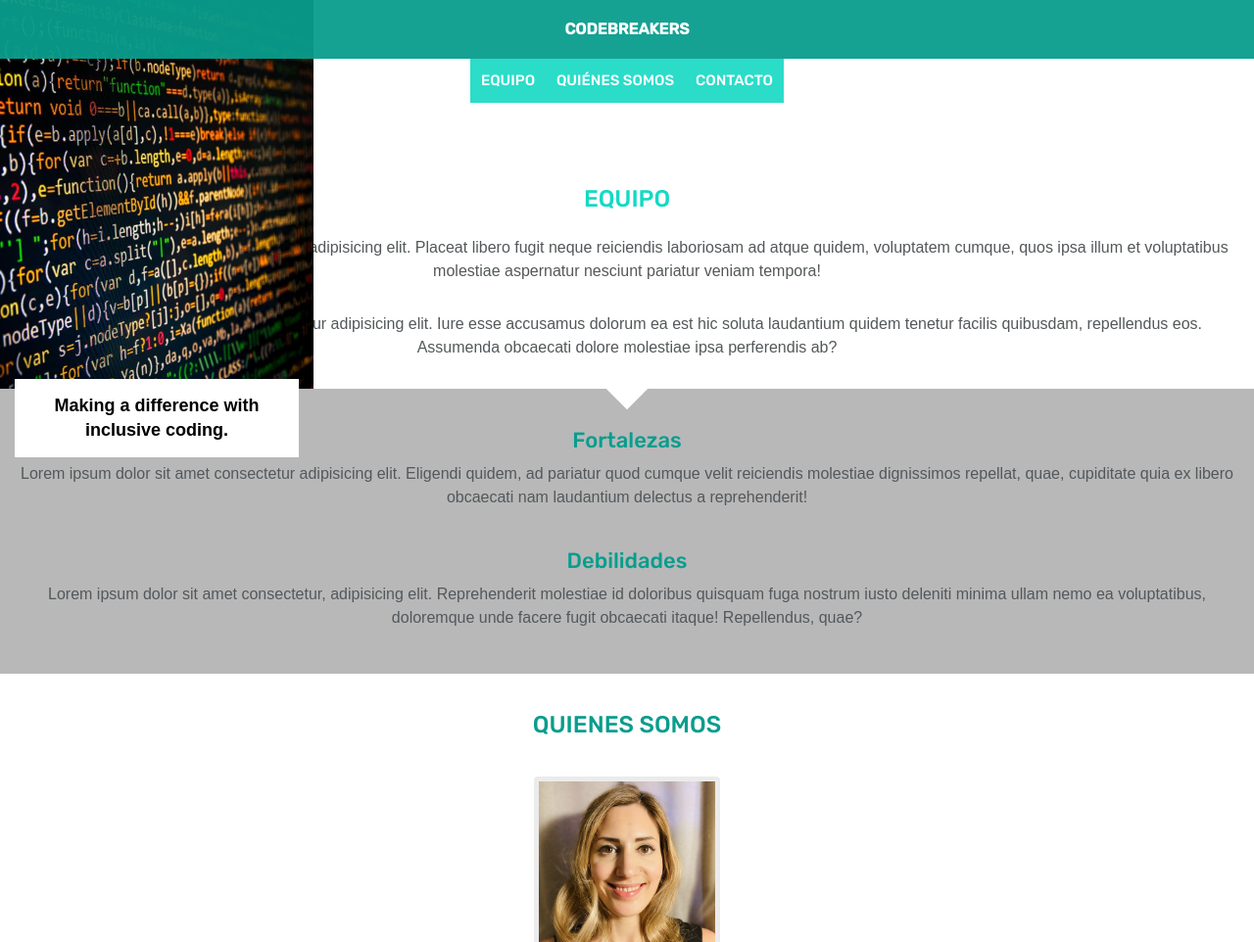
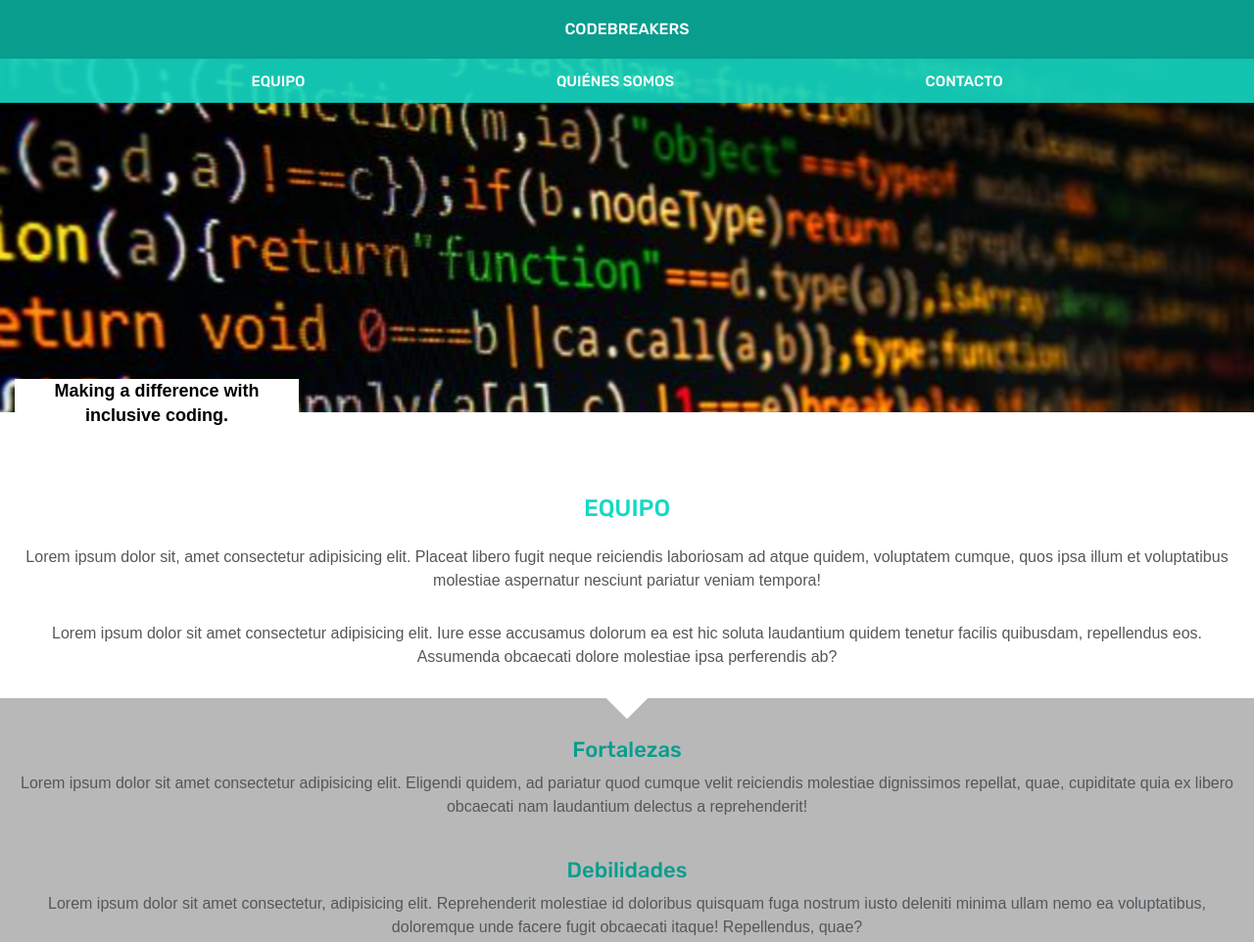
Before and after one commit to Adalab/project-promo-p-module-1-team-9, a plain HTML site: page index.html in a window 1280 px wide. Shown: the top 962 px of the page at 98% size. Drawn offline with Linux system fonts and the light colour scheme.

Commit message:
1 Sprint review

```diff
--- a/index.html
+++ b/index.html
@@ -1,5 +1,6 @@
 <!DOCTYPE html>
 <html lang="es">
+
 <head>
   <meta charset="UTF-8" />
   <meta http-equiv="X-UA-Compatible" content="IE=edge" />
@@ -8,14 +9,10 @@
   <!-- Tipografía -->
   <link
     href="https://fonts.googleapis.com/css2?family=Open+Sans:wght@400;600&amp;family=Rubik:wght@500&amp;display=swap"
-      rel="stylesheet"
-    />
+    rel="stylesheet" />
 
   <!-- Font Awesome -->
-    <script
-      src="https://kit.fontawesome.com/016f8587a2.js"
-      crossorigin="anonymous"
-    ></script>
+  <script src="https://kit.fontawesome.com/016f8587a2.js" crossorigin="anonymous"></script>
 
   <!-- CSS -->
   <link rel="stylesheet" href="./styles/normalize.css" />
@@ -23,11 +20,11 @@
 
   <title>Document</title>
 </head>
+
 <body>
   <!--HEADER START///////////////////////////////////-->
   <header class="header">
-      <!--CONTAINER START///////////////////////////////////-->
-      <div class="container">
+
     <h1 class="title">CODEBREAKERS</h1>
     <nav>
       <ul class="links">
@@ -36,22 +33,12 @@
         <li class="contact">CONTACTO</li>
       </ul>
     </nav>
-      </div>
-      <!--CONTAINER END ///////////////////////////////////-->
-      <!--HERO START//////////////////////////////////-->
-
-      <hero class="hero">
-        <img
-          class="image-hero"
-          src="./images/coding.png"
-          alt="imagen-codigo-destrozado"
-        />
 
     <div class="container-motto">
       <p class="motto">Making a difference with inclusive coding.</p>
     </div>
-      </hero>
 
+  </header>
 
   <main class="main">
     <section class="main-team">
@@ -180,6 +167,18 @@
         </div>
       </article>
     </section>
+
   </main>
+  <!--Footer /////////////////////////////////////-->
+  <footer class=footer>
+    <div class="group-name-footer">Codebreakers © 2022 </div>
+    <nav class="footer-links">
+      <a class="footer-link">Equipo</a>
+      <a class="footer-link">Quiénes somos</a>
+      <a class="footer-link">Contacto</a>
+    </nav>
+    <img class="footer-logo" src="./images/logo-adalab.png" alt="Logo Adalab">
+  </footer>
 </body>
+
 </html>
--- a/styles/main.css
+++ b/styles/main.css
@@ -9,6 +9,7 @@
 
   /** Colores **/
   --aqua: #14d9c4;
+  --aqua09: rgba(20, 217, 196, 0.9);
   --blueGreen: #099d8d;
   --black: #000;
   --blackParagraph: #54585a;
@@ -31,103 +32,65 @@
 }
 
 .header {
-  height: 421px;
-  display: flex;
-  flex-direction: column;
-  position: sticky;
-  z-index: 5;
-}
-
-.container {
-  display: flex;
-  flex-direction: row;
-  align-items: center;
-  justify-content: center;
-  flex-wrap: wrap;
-  position: sticky;
-  top: 0;
-  z-index: 10;
+  width: 100%;
+  height: 421rem;
+  background-image: url(../images/coding.png);
+  background-repeat: no-repeat;
+  background-size: cover;
 }
 
 .title {
-  font-family: "Rubik", sans-serif;
+  height: 60rem;
   margin: 0;
-  padding: 0; /* No tenia valor y estaba quejándose */
-  display: flex;
-  justify-content: center;
-  align-items: center;
-  background-color: #099d8d;
-  opacity: 0.95;
-  width: 100%;
-  height: 60px;
-  font-size: 16px;
-  color: #fff;
+  line-height: 60rem;
+  text-align: center;
+  vertical-align: middle;
+  font-size: 16rem;
+  font-family: var(--rubik);
+  font-weight: var(--medium);
+  color: var(--white);
+  background-color: var(--blueGreen);
 }
 
 .links {
-  width: 320px;
-  height: 45px;
-  font-family: "Rubik", sans-serif;
+  width: 100%;
+  height: 45rem;
+  font-size: 15rem;
+  font-family: var(--rubik);
+  font-weight: var(--medium);
+  line-height: 30rem;
+  color: var(--white);
+  background-color: var(--aqua09);
   list-style: none;
   display: flex;
+  justify-content: space-evenly;
   align-items: center;
-  justify-content: center;
-  background-color: #14d9c4;
-  opacity: 0.9;
-  color: #fff;
-  white-space: nowrap;
 }
 
 .team,
 .about-us,
 .contact {
-  font-size: 15px;
-  display: flex;
-  align-items: center;
-  justify-content: center;
-  flex: 1 1 auto;
-}
-
-.about-us {
-  text-align: center;
-}
-
-.hero {
-  height: 421px;
-  position: absolute;
-  top: 0;
-}
-
-.image-hero {
-  width: 320px;
-  height: 421px;
-  margin: 0 0 46px;
+  font-size: inherit;
 }
 
 .container-motto {
-  width: 290px;
-  height: 80px;
-  z-index: 10;
-  margin: 0px 15px;
+  width: 290rem;
+  height: 80rem;
+  margin: 0 auto;
   position: absolute;
-  top: 387px;
-  background-color: #fff;
-  padding: auto;
-  display: flex;
-  align-items: center;
-  justify-content: center;
+  left: 15px;
+  top: 387rem;
+  text-align: center;
+  padding: 0 15rem;
+  background-color: var(--white);
 }
 
 .motto {
-  width: 260px;
-  height: 50px;
-  font-family: "OpenSans", sans-serif;
-  font-size: 18px;
+  font-family: var(--openSans);
+  font-size: 18rem;
   font-weight: var(--semiBold);
-  color: #000;
-  text-align: center;
-  letter-spacing: normal;
-  line-height: 1.39;
+  color: var(--black);
+  line-height: 25rem;
 }
 
 /* MAIN */
@@ -308,11 +271,9 @@
 
 /* FOOTER */
 
-/* estilos footer */
-
 .footer {
   padding: 30px;
-  border: solid 1px #b8b8b9;
+  border-top: solid 1px #b8b8b9;
   display: flex;
   flex-direction: column;
   align-items: center;
@@ -322,24 +283,29 @@
 }
 
 .group-name-footer {
-  width: 100%; /* comentar con Analia */
+  width: 100%;
   color: #b8b8b9;
   font-family: "OpenSans", sans-serif;
+  font-size: 14rem;
+  line-height: 20rem;
 }
 
 .footer-links {
-  width: 100%; /* comentar con Analia */
+  width: 100%;
   display: flex;
   flex-direction: column;
   justify-content: center;
-  padding-top: 20px;
+  padding-top: 20rem;
+  line-height: 20rem;
 }
 
 .footer-link {
-  width: 100%; /* comentar con Analia */
+  width: 100%;
   text-transform: uppercase;
   font-family: "OpenSans-Semibold", sans-serif;
+  font-size: 14px;
   color: #54585a;
+  line-height: 20rem;
 }
 
 .footer-logo {
```
Also changed, not shown: 1 other file. Lines whose indentation alone changed are shown as unchanged.
